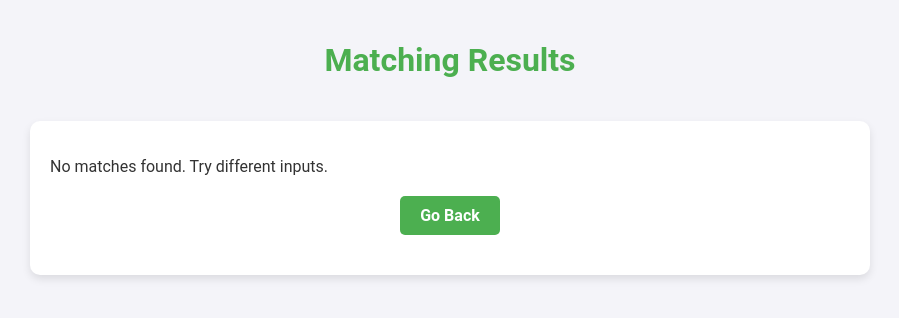
After one commit to Aryan556gaur/Roommate_Dekho, a Flask app: template templates/return.html in a window 1280 px wide. The commit adds this page. Shown: the top 318 px of the page, without its empty margins (190-1089 px from the left). Run offline with Flask 3, Linux system fonts and the light colour scheme; the template is opened without the code that fills it, so the values that code supplies are empty.

Commit message:
first commit

```diff
--- a/mainfile.py
+++ b/mainfile.py
@@ -3,10 +3,19 @@ from inserter import mongo_retriever
 # from main import nearby_people
 from matching import model
 from nearloc import nnear
+import os
+from werkzeug.utils import secure_filename
 
 application=Flask(__name__)
+app=application
 
-app=application
+UPLOAD_FOLDER = 'uploads/'
+ALLOWED_EXTENSIONS = {'png', 'jpg', 'jpeg', 'gif'}
+
+app.config['UPLOAD_FOLDER'] = UPLOAD_FOLDER
+
+def allowed_file(filename):
+    return '.' in filename and filename.rsplit('.', 1)[1].lower() in ALLOWED_EXTENSIONS
 
 @app.route('/')
 def ab():
@@ -25,13 +34,24 @@ def predict_datapoint():
         Budget= float(request.form.get('Budget'))
         Hobbies = request.form.get('Hobbies')
         Is_Vegetarian = request.form.get('Is_Vegetarian')
-        mobile = float(request.form.get('mobile'))
+        mobile = int(request.form.get('mobile'))
+
+        if 'image' in request.files:
+            image = request.files['image']
+            if image and allowed_file(image.filename):
+                filename = secure_filename(image.filename)
+                image_path = os.path.join(app.config['UPLOAD_FOLDER'], filename)
+                image.save(image_path)
+            else:
+                image_path = None
+        else:
+            image_path = None
 
         mret = mongo_retriever()
         collection = mret.mongo_setup()
         number = collection.count_documents({}) +1
         user_number = 'user'+ str(number)
-        collection.insert_one({'user': user_number, 'Name': Name, 'location': (location), 'Budget': Budget, 'Hobbies': Hobbies, 'Is_Vegetarian': Is_Vegetarian, 'mobile': mobile})
+        collection.insert_one({'user': user_number, 'Name': Name, 'location': (location), 'Budget': Budget, 'Hobbies': Hobbies, 'Is_Vegetarian': Is_Vegetarian, 'mobile': mobile, 'image': image_path})
         near = nnear()
         collection.drop_indexes()
         cursor = collection.find({}, {'_id': 0})
@@ -41,7 +61,7 @@ def predict_datapoint():
         ml = model()
         result = ml.fit_it(user_number, nearby=nearby_users)
 
-    return jsonify(result)
+    return render_template('return.html', results=result)
 
 if __name__=="__main__":
     app.run(host='0.0.0.0',debug=True)
--- a/nearloc.py
+++ b/nearloc.py
@@ -26,5 +26,7 @@ class nnear:
                 'Budget': neighbor['Budget'],
                 'location': neighbor['location'],
                 'Is_Vegetarian': neighbor['Is_Vegetarian'],
-                'mobile': neighbor['mobile']})
+                'mobile': neighbor['mobile'],
+                'image': neighbor['image']})
+
         return neighbors
--- /dev/null
+++ b/templates/return.html
@@ -0,0 +1,80 @@
+<!DOCTYPE html>
+<html lang="en">
+<head>
+    <meta charset="UTF-8">
+    <meta name="viewport" content="width=device-width, initial-scale=1.0">
+    <title>Matching Results</title>
+    <style>
+        body {
+            font-family: 'Roboto', Arial, sans-serif;
+            background-color: #f4f4f9;
+            color: #333;
+        }
+
+        h1 {
+            text-align: center;
+            padding: 20px;
+            color: #4CAF50;
+        }
+
+        .container {
+            max-width: 800px;
+            margin: 20px auto;
+            background: #fff;
+            border-radius: 10px;
+            box-shadow: 0 4px 8px rgba(0, 0, 0, 0.1);
+            padding: 20px;
+        }
+
+        .result {
+            margin-bottom: 15px;
+            padding: 15px;
+            border: 1px solid #e0e0e0;
+            border-radius: 10px;
+            background: #eafaf1;
+        }
+
+        .btn {
+            display: block;
+            width: fit-content;
+            margin: 20px auto;
+            text-decoration: none;
+            color: white;
+            background: #4CAF50;
+            padding: 10px 20px;
+            border-radius: 5px;
+            font-weight: bold;
+            transition: background 0.3s;
+        }
+
+        .btn:hover {
+            background: #45a049;
+        }
+    </style>
+</head>
+<body>
+    <h1>Matching Results</h1>
+    <div class="container">
+        {% if results %}
+            {% for match in results %}
+                <div class="result">
+                    <p> User: {{ match.Name }} <br>
+                        Distance from you: {{ match.Distance }}<br>
+                        Location: {{ match.Location }}<br>
+                        Contact Info: {{ match.Contact_Info }}<br> <!-- Updated key -->
+                        Matching: {{ match.Matching }}<br>
+                    </p>
+                    {% if match.image %}
+                        <img src="{{ match.image }}" alt="Profile Image" width="100" height="100"><br>
+                    {% else %}
+                        <p>No image available</p>
+                    {% endif %}
+                </div>
+            {% endfor %}
+        {% else %}
+            <p>No matches found. Try different inputs.</p>
+        {% endif %}
+        <a href="/" class="btn">Go Back</a>
+    </div>
+</body>
+</html>
```
Also changed, not shown: example.py (+19 -10 lines), matching.py (+13 -2 lines), templates/form.html (+53 -9 lines).
